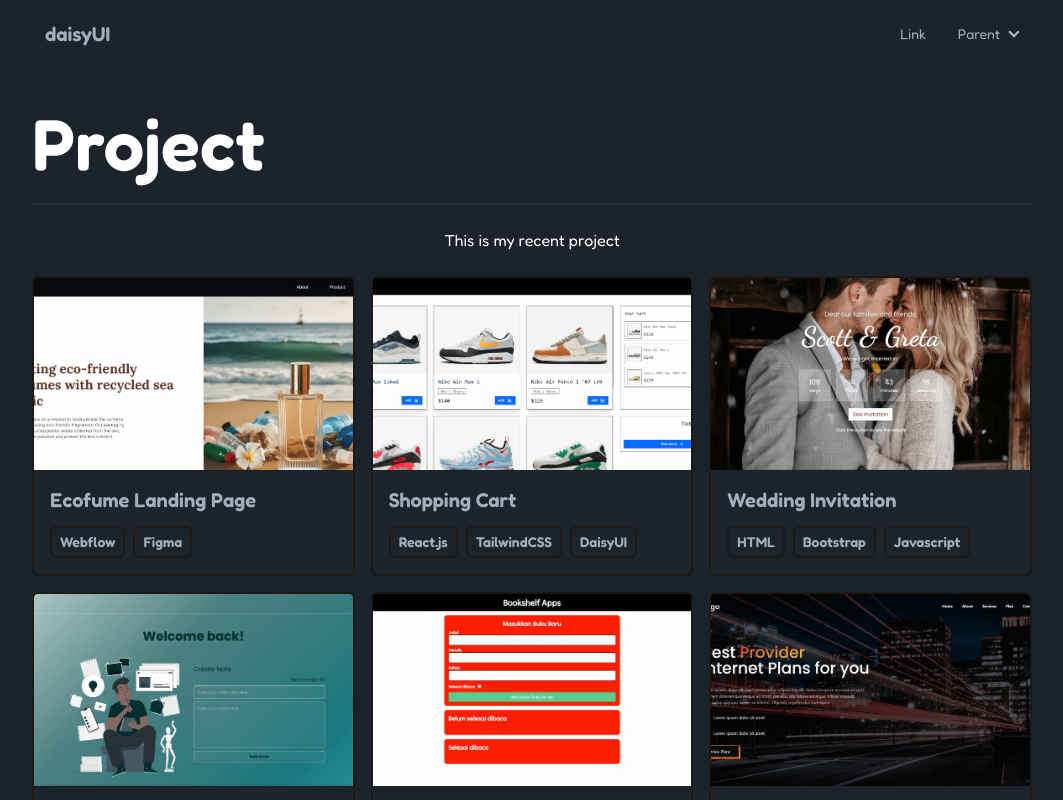
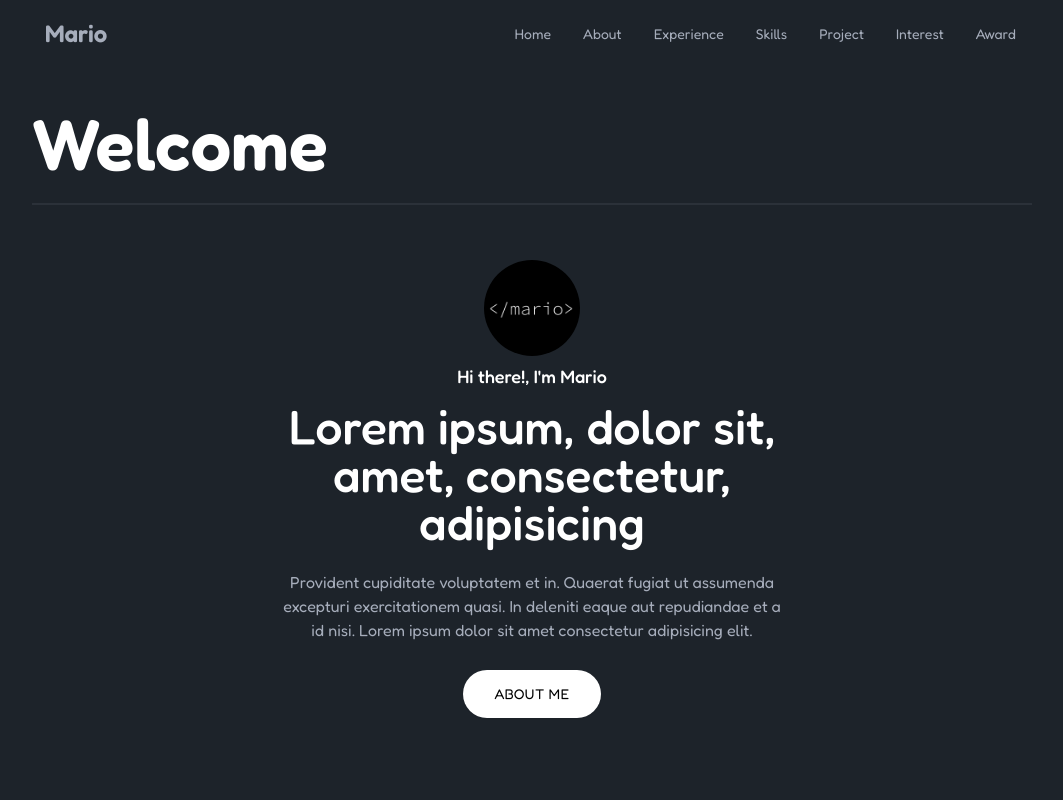
Before and after one commit to mariotbg11/Assignment-5-Online-Portfolio, a React (Vite) app: page / in a window 1280 px wide. Shown: the top 800 px of the page, without its empty margins (108-1171 px from the left). Built offline with nearby package versions, Linux system fonts and the light colour scheme.

Commit message:
feat: add & implement react router

```diff
--- a/src/App.jsx
+++ b/src/App.jsx
@@ -1,27 +1,8 @@
-import Hero from "./components/Hero";
-import Navbar from "./components/Navbar";
-import Project from "./pages/Project";
-import AboutMe from "./pages/AboutMe";
-import AwardCertification from "./pages/AwardCertification";
-import Experience from "./pages/Experience";
-import Interest from "./pages/Interest";
-import Skills from "./pages/Skills";
-import Footer from "./components/Footer";
+import { RouterProvider } from "react-router-dom";
+import router from "./router";
 
 function App() {
-  return (
-    <>
-      <Navbar />
-      {/* <Hero /> */}
-      {/* <AboutMe /> */}
-      {/* <Experience /> */}
-      {/* <Skills /> */}
-      {/* <Interest /> */}
-      {/* <AwardCertification /> */}
-      <Project />
-      <Footer />
-    </>
-  );
+  return <RouterProvider router={router} />;
 }
 
 export default App;
--- a/src/components/Hero.jsx
+++ b/src/components/Hero.jsx
@@ -1,8 +1,14 @@
+import { Link } from "react-router-dom";
 import profile from "../assets/mario.png";
 
 function Hero() {
   return (
-    <div className="hero py-8">
+    <div className="py-10 px-3">
+      <h1 className="text-3xl md:text-5xl lg:text-7xl font-semibold text-white">
+        Welcome
+      </h1>
+      <div className="divider"></div>
+      <div className="hero py-4">
         <div className="hero-content text-center font-federoka">
           <div className="max-w-lg">
             <div className="avatar">
@@ -10,18 +16,25 @@
                 <img src={profile} />
               </div>
             </div>
-          <h1 className="text-lg font-medium text-white">Hi, I'm Mario</h1>
-          <p className="py-3 text-5xl font-medium text-white">
+            <h1 className="text-lg font-medium text-white">
+              Hi there!, I'm Mario
+            </h1>
+            <p className="py-3 text-3xl lg:text-5xl font-medium text-white">
               Lorem ipsum, dolor sit, amet, consectetur, adipisicing
             </p>
             <p className="py-3">
               Provident cupiditate voluptatem et in. Quaerat fugiat ut assumenda
-            excepturi exercitationem quasi. In deleniti eaque aut repudiandae et
-            a id nisi. Lorem ipsum dolor sit amet consectetur adipisicing elit.
+              excepturi exercitationem quasi. In deleniti eaque aut repudiandae
+              et a id nisi. Lorem ipsum dolor sit amet consectetur adipisicing
+              elit.
             </p>
-          <button className="btn bg-white text-black font-normal border-none rounded-full mt-4 px-8 uppercase tracking-wide hover:text-white">
+            <Link
+              to="/about"
+              className="btn bg-white text-black font-normal border-none rounded-full mt-4 px-8 uppercase tracking-wide hover:text-white"
+            >
               About Me
-          </button>
+            </Link>
+          </div>
         </div>
       </div>
     </div>
--- a/src/components/Navbar.jsx
+++ b/src/components/Navbar.jsx
@@ -1,23 +1,57 @@
+import { Link } from "react-router-dom";
+
 function Navbar() {
   return (
     <nav className="navbar">
       <div className="flex-1">
-        <a className="btn btn-ghost text-xl">daisyUI</a>
+        <Link to="/" className="btn btn-ghost text-2xl">
+          Mario
+        </Link>
       </div>
       <div className="flex-none">
         <ul className="menu menu-horizontal px-1">
-          <li>
-            <a>Link</a>
+          <li className="hidden lg:block">
+            <Link to="/">Home</Link>
           </li>
-          <li>
+          <li className="hidden lg:block">
+            <Link to="/about">About</Link>
+          </li>
+          <li className="hidden lg:block">
+            <Link to="/experience">Experience</Link>
+          </li>
+          <li className="hidden lg:block">
+            <Link to="/skills">Skills</Link>
+          </li>
+          <li className="hidden lg:block">
+            <Link to="/project">Project</Link>
+          </li>
+          <li className="hidden lg:block">
+            <Link to="/interest">Interest</Link>
+          </li>
+          <li className="hidden lg:block">
+            <Link to="/award">Award</Link>
+          </li>
+          <li className="block lg:hidden">
             <details>
-              <summary>Parent</summary>
-              <ul className="bg-base-100 rounded-t-none p-2">
+              <summary>Menu</summary>
+              <ul className="bg-base-100 rounded-t-none p-0">
                 <li>
-                  <a>Link 1</a>
+                  <Link to="/about">About</Link>
                 </li>
                 <li>
-                  <a>Link 2</a>
+                  <Link to="/experience">Experience</Link>
+                </li>
+                <li>
+                  <Link to="/skills">Skills</Link>
+                </li>
+                <li>
+                  <Link to="/project">Project</Link>
+                </li>
+                <li>
+                  <Link to="/interest">Interest</Link>
+                </li>
+                <li>
+                  <Link to="/award">Award</Link>
                 </li>
               </ul>
             </details>
--- /dev/null
+++ b/src/layouts/MainLayout.jsx
@@ -0,0 +1,15 @@
+import { Outlet } from "react-router-dom";
+import Navbar from "../components/Navbar";
+import Footer from "../components/Footer";
+
+function MainLayout() {
+  return (
+    <>
+      <Navbar />
+      <Outlet />
+      <Footer />
+    </>
+  );
+}
+
+export default MainLayout;
--- a/src/pages/Experience.jsx
+++ b/src/pages/Experience.jsx
@@ -7,7 +7,7 @@
       <div className="divider"></div>
       <div className="">
         <ul className=" w-full">
-          <li className="py-4">
+          <li>
             <div className="flex justify-between">
               <span className="text-white font-semibold text-xl">
                 Lorem ipsum
--- /dev/null
+++ b/src/router.jsx
@@ -0,0 +1,84 @@
+import { createBrowserRouter } from "react-router-dom";
+import MainLayout from "./layouts/MainLayout";
+import Hero from "./components/Hero";
+import AboutMe from "./pages/AboutMe";
+import Experience from "./pages/Experience";
+import Skills from "./pages/Skills";
+import Interest from "./pages/Interest";
+import AwardCertification from "./pages/AwardCertification";
+import Project from "./pages/Project";
+
+const router = createBrowserRouter([
+  {
+    path: "/",
+    element: <MainLayout />,
+    children: [
+      {
+        path: "/",
+        element: <Hero />,
+      },
+    ],
+  },
+  {
+    path: "/about",
+    element: <MainLayout />,
+    children: [
+      {
+        path: "/about",
+        element: <AboutMe />,
+      },
+    ],
+  },
+  {
+    path: "/experience",
+    element: <MainLayout />,
+    children: [
+      {
+        path: "/experience",
+        element: <Experience />,
+      },
+    ],
+  },
+  {
+    path: "/skills",
+    element: <MainLayout />,
+    children: [
+      {
+        path: "/skills",
+        element: <Skills />,
+      },
+    ],
+  },
+  {
+    path: "/interest",
+    element: <MainLayout />,
+    children: [
+      {
+        path: "/interest",
+        element: <Interest />,
+      },
+    ],
+  },
+  {
+    path: "/award",
+    element: <MainLayout />,
+    children: [
+      {
+        path: "/award",
+        element: <AwardCertification />,
+      },
+    ],
+  },
+  {
+    path: "/project",
+    element: <MainLayout />,
+    children: [
+      {
+        path: "/project",
+        element: <Project />,
+      },
+    ],
+  },
+]);
+
+export default router;
```
Lines whose indentation alone changed are shown as unchanged.
